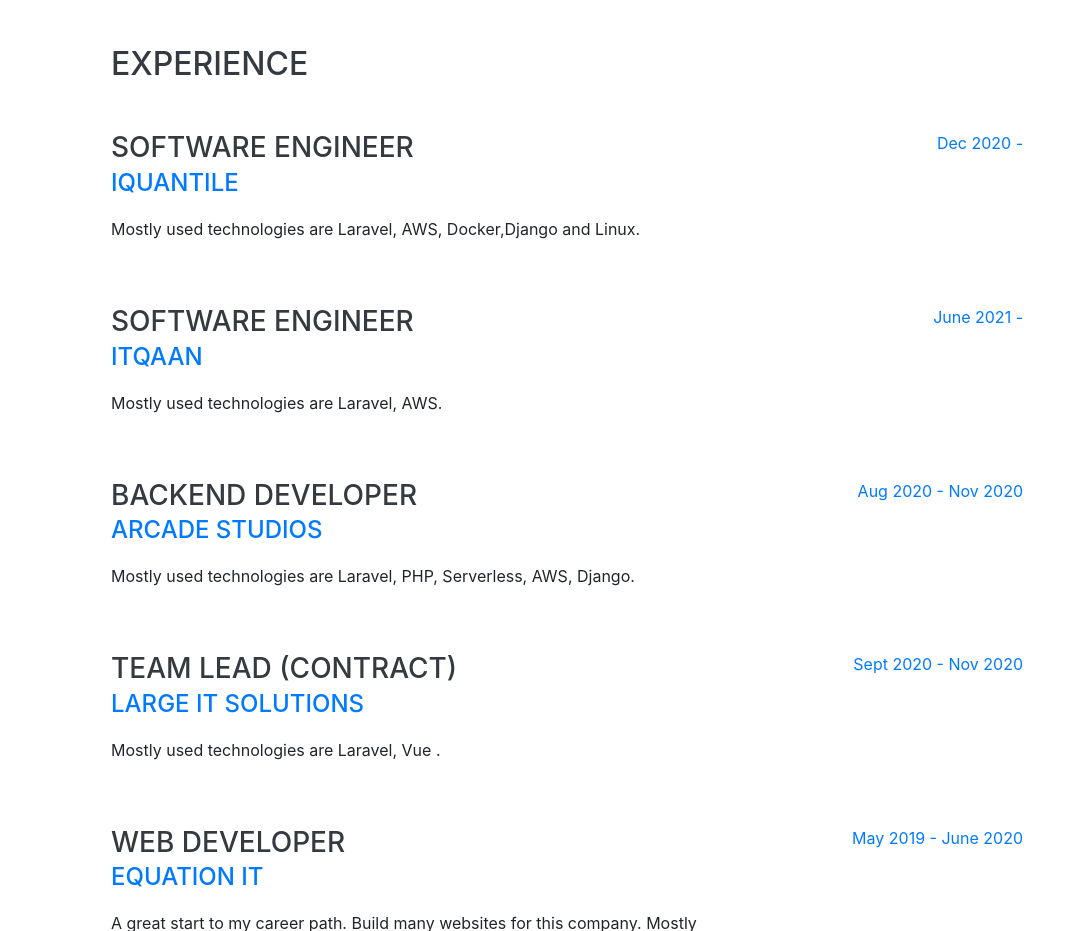
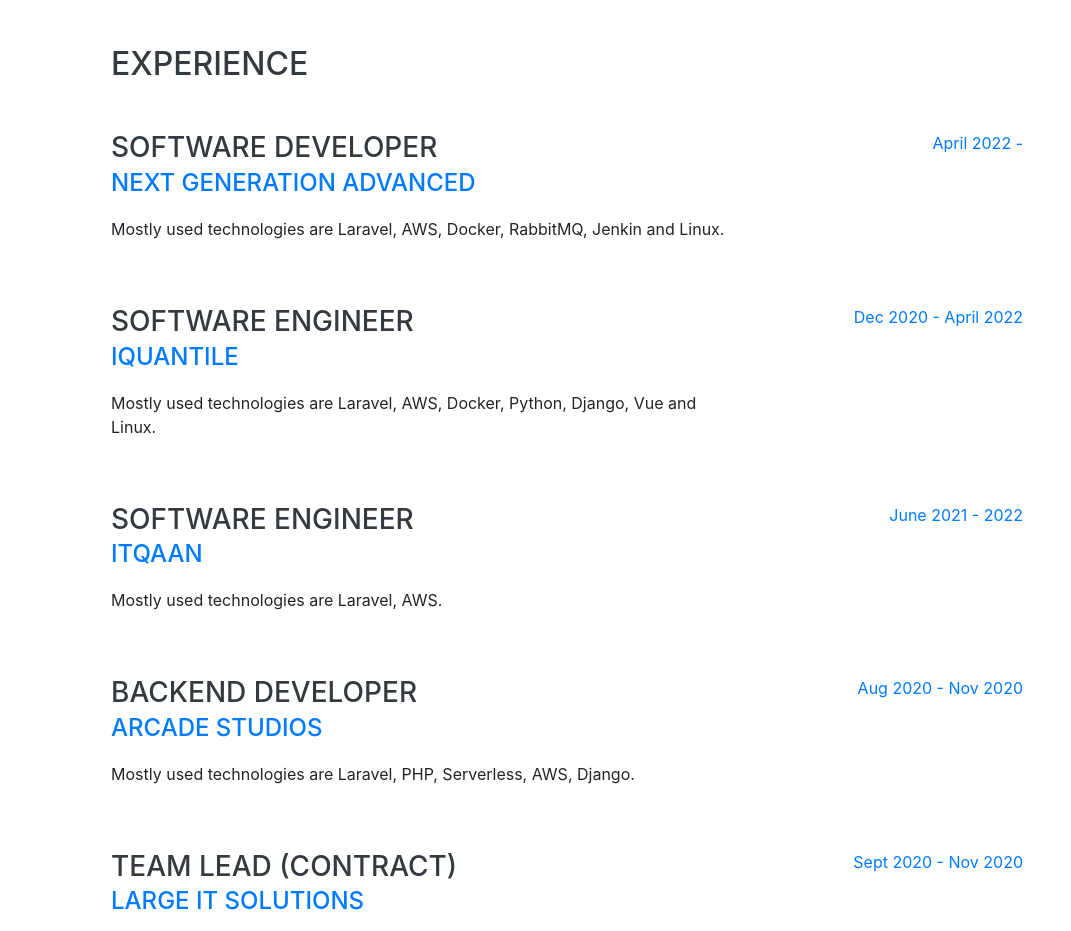
Before and after one commit to eiko03/eiko03.github.io, a website with bundled scripts: page index.html in a window 1280 px wide. Shown: the part 804-1735 px from the top of the page, without its empty margins (209-1280 px from the left). Built offline with nearby package versions, Linux system fonts and the light colour scheme; a web font is replaced by a local one.

Commit message:
Update index.html

```diff
--- a/index.html
+++ b/index.html
@@ -115,15 +115,27 @@
       <div class="w-100">
         <h2 class="mb-5">Experience</h2>
 
+      	 <div class="resume-item d-flex flex-column flex-md-row justify-content-between mb-5">
+          <div class="resume-content">
+            <h3 class="mb-0"> Software Developer </h3>
+            <div class="subheading mb-3"><a href = "https://nga911.com/" target="_blank">Next Generation Advanced</a> </div>
+            <p>  Mostly used technologies are Laravel, AWS, Docker, RabbitMQ, Jenkin and Linux.
+			</p>
+          </div>
+          <div class="resume-date text-md-right">
+            <span class="text-primary">April 2022 - </span>
+          </div>
+        </div>
+
           <div class="resume-item d-flex flex-column flex-md-row justify-content-between mb-5">
           <div class="resume-content">
             <h3 class="mb-0"> Software Engineer </h3>
             <div class="subheading mb-3"><a href = "https://iquantile.com" target="_blank">iQuantile</a> </div>
-            <p>  Mostly used technologies are Laravel, AWS, Docker,Django and Linux.
+            <p>  Mostly used technologies are Laravel, AWS, Docker, Python, Django, Vue and Linux.
 			</p>
           </div>
           <div class="resume-date text-md-right">
-            <span class="text-primary">Dec 2020 - </span>
+            <span class="text-primary">Dec 2020 - April 2022</span>
           </div>
         </div>
 
@@ -135,7 +147,7 @@
 			</p>
           </div>
           <div class="resume-date text-md-right">
-            <span class="text-primary">June 2021 - </span>
+            <span class="text-primary">June 2021 - 2022</span>
           </div>
         </div>
 
```
